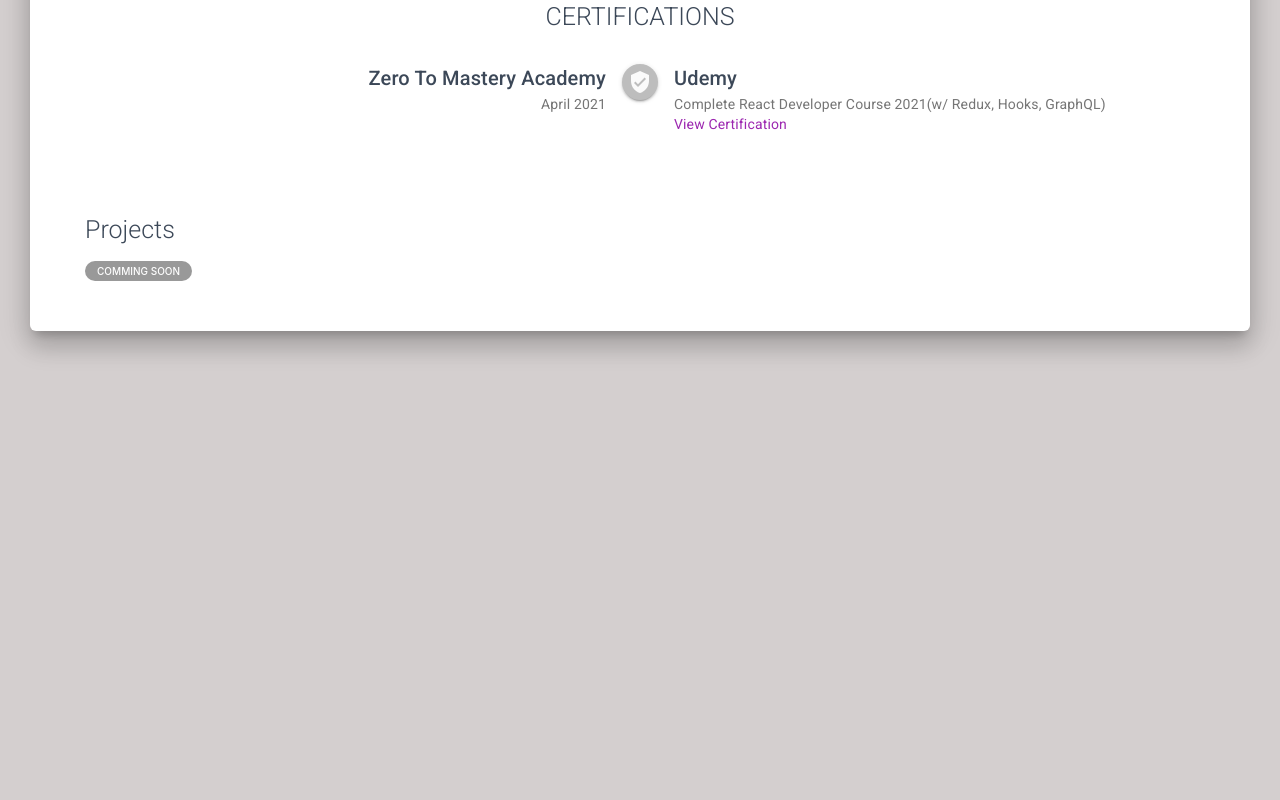
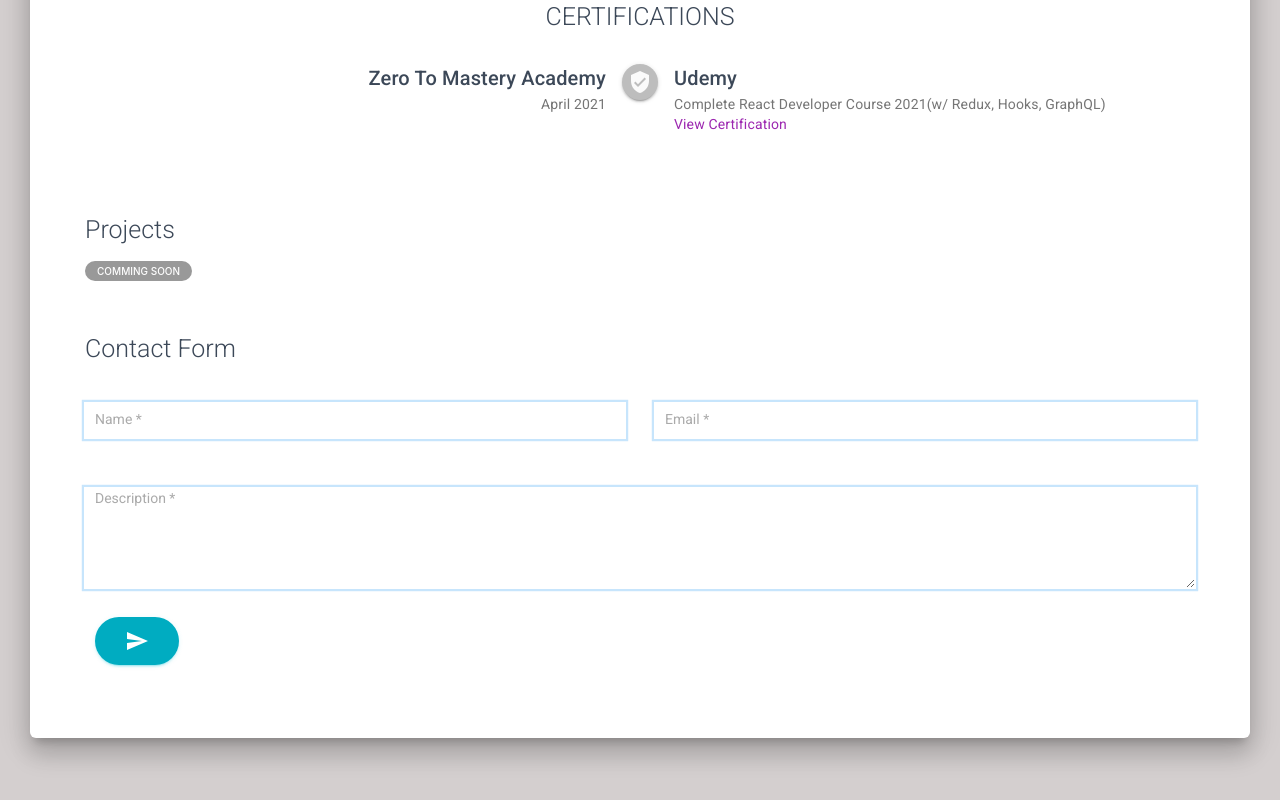
Before and after one commit to GligaDumitru/portofolio, a React (Create React App) app: page /#/ in a window 1280 px wide. Shown: the part 2471-3271 px from the top of the page. Before the commit the page ends 2902 px from the top, so only its background shows below. Built offline with nearby package versions, Linux system fonts and the light colour scheme.

Commit message:
adding contact form

```diff
--- a/package.json
+++ b/package.json
@@ -12,6 +12,7 @@
     "@testing-library/user-event": "^12.1.10",
     "animate.css": "^4.1.1",
     "classnames": "^2.3.1",
+    "emailjs-com": "^2.3.2",
     "gh-pages": "^3.1.0",
     "moment": "^2.29.1",
     "node-sass": "^5.0.0",
--- /dev/null
+++ b/src/hooks/index.jsx
@@ -0,0 +1,23 @@
+import { useState } from 'react';
+
+export const useForm = (initialState, callback) => {
+  const [values, setValues] = useState(initialState);
+
+  const onSubmit = (e) => {
+    e.preventDefault();
+    callback();
+  };
+  const clearValues = () => {
+    setValues({
+      ...initialState,
+    });
+  };
+
+  const onChange = ({ target: { value, name } }) => {
+    setValues({
+      ...values,
+      [name]: value,
+    });
+  };
+  return { onChange, clearValues, onSubmit, values };
+};
--- a/src/shared/Input/Input.jsx
+++ b/src/shared/Input/Input.jsx
@@ -11,11 +11,12 @@ const Input = (props) => {
     labelText,
     id,
     labelProps,
-    inputProps,
     error,
     white,
     inputRootCustomClasses,
     success,
+    multiline,
+    ...inputProps
   } = props;
 
   const labelClasses = classNames({
@@ -36,6 +37,7 @@ const Input = (props) => {
 
   const inputClasses = classNames({
     input: true,
+    multiline: multiline,
     whiteInput: white,
   });
 
@@ -46,15 +48,6 @@ const Input = (props) => {
       formControl: true,
     });
   }
-
-  //   console.log(`labelRoot ${labelClasses}`);
-  //   console.log({
-  //     input: inputClasses,
-  //     root: marginTop,
-  //     disabled: 'disabled',
-  //     underline: underlineClasses,
-  //   });
-  console.log(labelText);
   return (
     <FormControl {...formControlProps} className={formControlClasses}>
       {labelText !== undefined ? (
@@ -74,6 +67,7 @@ const Input = (props) => {
           underline: underlineClasses,
         }}
         id={id}
+        multiline={multiline}
         {...inputProps}
       />
     </FormControl>
--- a/src/styles/shared/input.style.scss
+++ b/src/styles/shared/input.style.scss
@@ -5,6 +5,7 @@
         border-color: transparent !important;
     }
 }
+
 .underline {
     &:hover:not(.disabled):before,
     &:before {
@@ -71,8 +72,8 @@
 }
 .input {
     color: #495057 !important;
-    height: unset !important;
-    box-shadow: $custom-control-indicator-focus-box-shadow;
+    height: unset;
+    box-shadow: $custom-control-indicator-focus-box-shadow !important;
     padding-left: 20px !important;
     border: 1px solid red;
     &,
@@ -87,6 +88,10 @@
     &::placeholder {
         color: #aaaaaa !important;
     }
+    &.multiline {
+        resize: vertical;
+        min-height: 100px !important;
+    }
 }
 .whiteInput {
     &,
--- a/src/views/ProfilePage/ProfilePage.jsx
+++ b/src/views/ProfilePage/ProfilePage.jsx
@@ -12,6 +12,7 @@ import GridItem from './../../shared/Grid/GridItem';
 import Header from './../../shared/Header/Header';
 import HeaderLinks from './../../shared/Header/HeaderLinks';
 import Parallax from './../../shared/Parallax/Parallax';
+import ContactForm from './components/ContactForm';
 import CustomizedTimeline from './components/CustomizedTimeline';
 import SkillItem from './components/SkillItem';
 
@@ -253,6 +254,15 @@ const ProfilePage = () => {
                 <Badge>Comming Soon</Badge>
               </div>
             </div>
+
+            <div className='contact'>
+              <div className='title'>
+                <h3>Contact Form</h3>
+              </div>
+              <div>
+                <ContactForm />
+              </div>
+            </div>
           </div>
         </div>
       </div>
--- /dev/null
+++ b/src/views/ProfilePage/components/ContactForm.jsx
@@ -0,0 +1,133 @@
+import SendIcon from '@material-ui/icons/Send';
+import { Alert } from '@material-ui/lab';
+import * as emailjs from 'emailjs-com';
+import React, { useState } from 'react';
+
+import { useForm } from './../../../hooks/index';
+import { default as Button } from './../../../shared/Button/Button';
+import GridContainer from './../../../shared/Grid/GridContainer';
+import GridItem from './../../../shared/Grid/GridItem';
+import Input from './../../../shared/Input/Input';
+
+const ContactForm = () => {
+  const [alertMsg, setAlertMsg] = useState({
+    open: false,
+    type: 'success',
+    message: 'SUCCESS!',
+  });
+  const initialState = {
+    name: '',
+    email: '',
+    description: '',
+  };
+
+  const { onChange, onSubmit, clearValues, values } = useForm(
+    initialState,
+    callbackParent
+  );
+  const onSubmitCallback = () => {
+    emailjs
+      .sendForm(
+        process.env.REACT_APP_SERVICE_ID,
+        process.env.REACT_APP_TEMPLATE_ID,
+        '#myform',
+        process.env.REACT_APP_USER_ID
+      )
+      .then(
+        (response) => {
+          setAlertMsg({
+            ...alertMsg,
+            open: true,
+            type: 'success',
+            message: `[${response.status}] : Thank you for your message!`,
+          });
+          setTimeout(() => {
+            setAlertMsg({
+              ...alertMsg,
+              open: false,
+              type: 'success',
+              message: ``,
+            });
+          }, 3000);
+        },
+        (err) => {
+          setAlertMsg({
+            ...alertMsg,
+            open: true,
+            type: 'error',
+            message: `Failed!! (${JSON.stringify(err)})`,
+          });
+        }
+      );
+    clearValues();
+  };
+
+  function callbackParent() {
+    onSubmitCallback();
+  }
+
+  return (
+    <form onSubmit={onSubmit} id='myform'>
+      {alertMsg && alertMsg.open && (
+        <Alert severity={alertMsg.type}>{alertMsg.message}</Alert>
+      )}
+
+      <GridContainer justify='center'>
+        <GridItem xs={12} sm={12} md={6}>
+          <Input
+            type='text'
+            required
+            labelText='Name *'
+            name='name'
+            autocomplete='name'
+            value={values.name}
+            id='float'
+            onChange={onChange}
+            formControlProps={{
+              fullWidth: true,
+            }}
+          />
+        </GridItem>
+        <GridItem xs={12} sm={12} md={6}>
+          <Input
+            type='text'
+            required
+            onChange={onChange}
+            autocomplete='email'
+            name='email'
+            value={values.email}
+            labelText='Email *'
+            id='float'
+            formControlProps={{
+              fullWidth: true,
+            }}
+          />
+        </GridItem>
+        <GridItem xs={12} sm={12}>
+          <Input
+            type='text'
+            required
+            labelText='Description *'
+            autocomplete='description'
+            id='float'
+            onChange={onChange}
+            multiline
+            name='description'
+            value={values.description}
+            formControlProps={{
+              fullWidth: true,
+            }}
+          />
+        </GridItem>
+
+        <GridItem xs={12}>
+          <Button color='info' round type='submit'>
+            <SendIcon className='icons' />
+          </Button>
+        </GridItem>
+      </GridContainer>
+    </form>
+  );
+};
+
+export default ContactForm;
```
Also changed, not shown: 2 other files (tests, documents, lock files or other folders).
